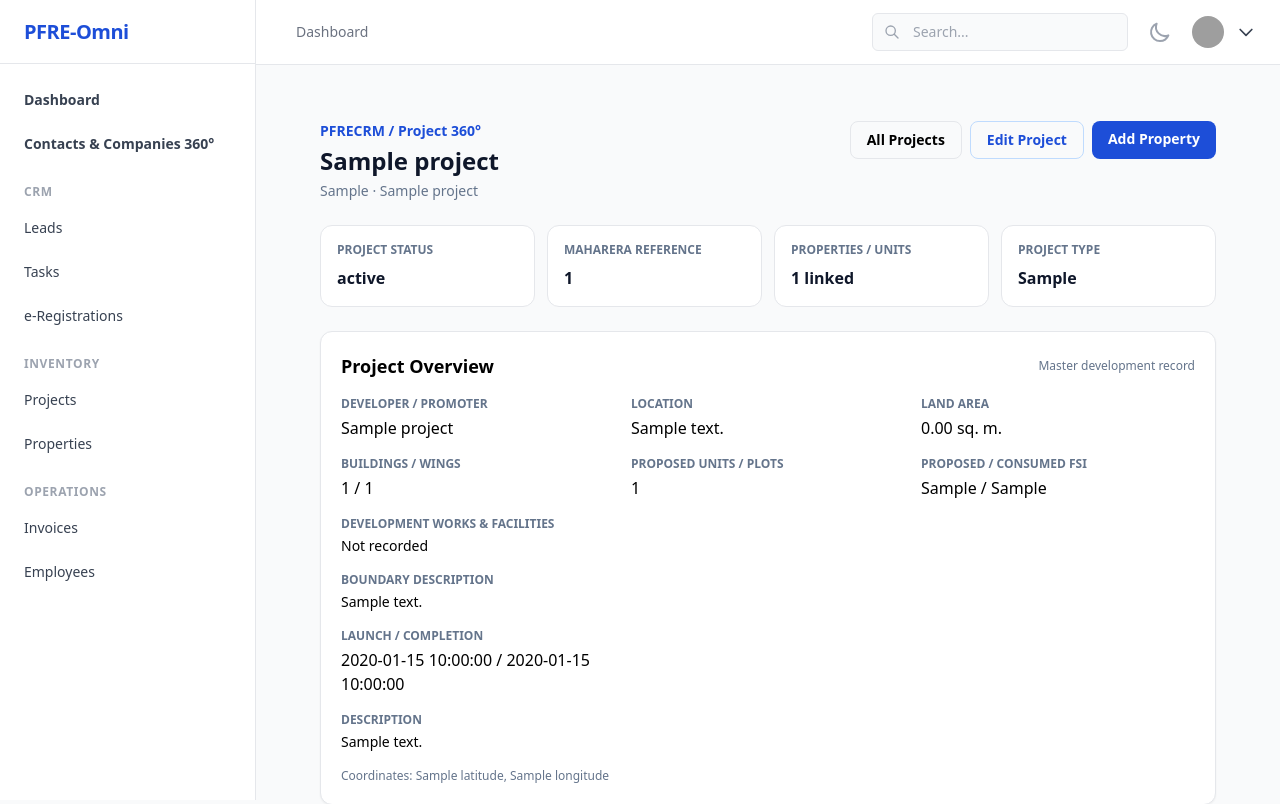
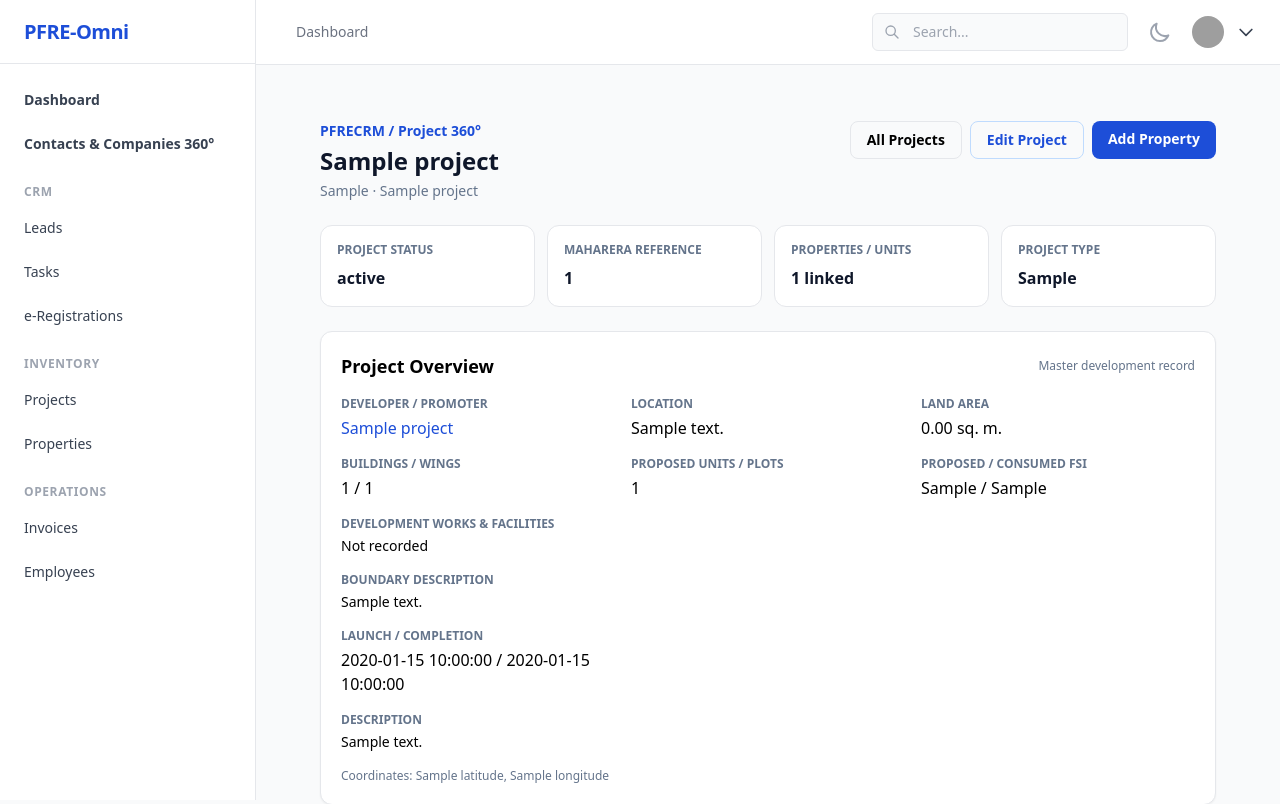
Before and after one commit to rattlescorpion/pfre-omni, a Laravel app: template resources/views/projects/show.blade.php in a window 1280 px wide. Shown: the top 804 px of the page. Run offline with Laravel 10, Linux system fonts and the light colour scheme; the template is opened without the code that fills it: most values are stand-ins (such as "Sample title", 1, 10 or a date in 2020); data that the repository does not hold is empty; style sheets or scripts are compiled from the project's sources; parts of the project's set-up code (start-up, migrations or seed data) failed here and were passed over; grey boxes are pictures that could not be loaded.

Commit message:
Link project promoter to Company 360 profile

```diff
--- a/resources/views/projects/show.blade.php
+++ b/resources/views/projects/show.blade.php
@@ -19,7 +19,7 @@
     <section class="rounded-xl border bg-white p-5 shadow-sm">
         <div class="mb-4 flex items-center justify-between"><h2 class="text-lg font-bold">Project Overview</h2><span class="text-xs text-slate-500">Master development record</span></div>
         <dl class="grid gap-4 sm:grid-cols-2 lg:grid-cols-3">
-            <div><dt class="text-xs font-semibold uppercase text-slate-500">Developer / Promoter</dt><dd class="mt-1 font-medium">{{ $project->developer_name ?: 'Not linked' }}</dd></div>
+            <div><dt class="text-xs font-semibold uppercase text-slate-500">Developer / Promoter</dt><dd class="mt-1 font-medium">@if($project->developer_directory_entity_id && $project->developer_name)<a href="{{ route('directory.show', $project->developer_directory_entity_id) }}" class="text-blue-700 hover:underline">{{ $project->developer_name }}</a>@else Not linked @endif</dd></div>
             <div><dt class="text-xs font-semibold uppercase text-slate-500">Location</dt><dd class="mt-1 font-medium">{{ $project->address }}</dd></div>
             <div><dt class="text-xs font-semibold uppercase text-slate-500">Land Area</dt><dd class="mt-1 font-medium">{{ $project->land_area_sqm ? number_format((float)$project->land_area_sqm, 2).' sq. m.' : 'Not recorded' }}</dd></div>
             <div><dt class="text-xs font-semibold uppercase text-slate-500">Buildings / Wings</dt><dd class="mt-1 font-medium">{{ $project->total_buildings ?? '—' }} / {{ $project->total_wings ?? '—' }}</dd></div>
```
